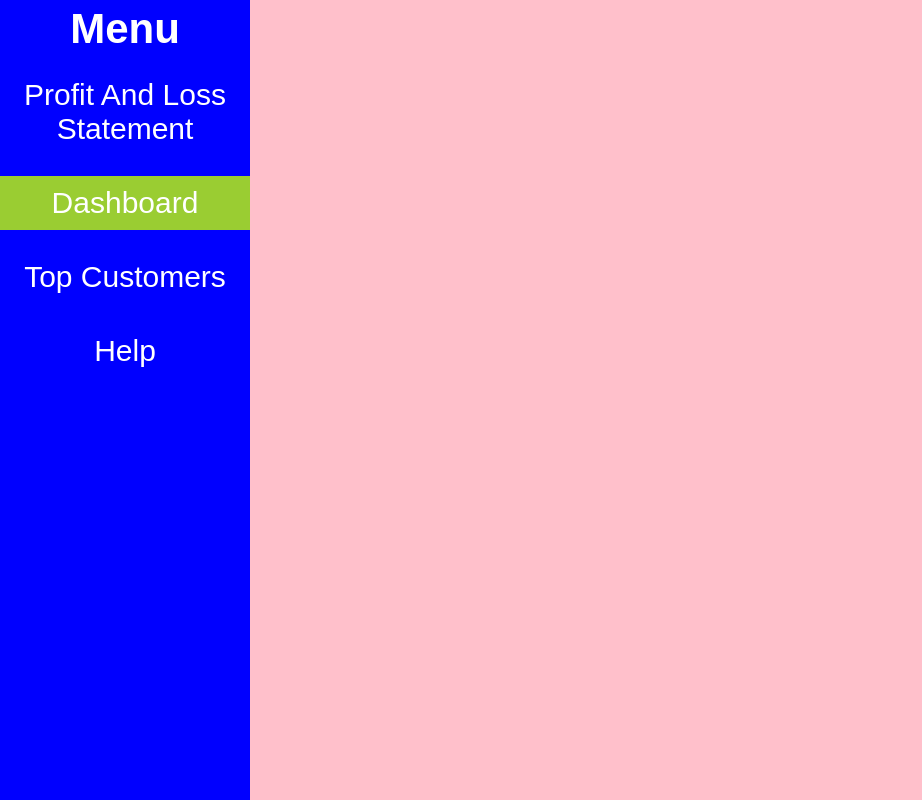
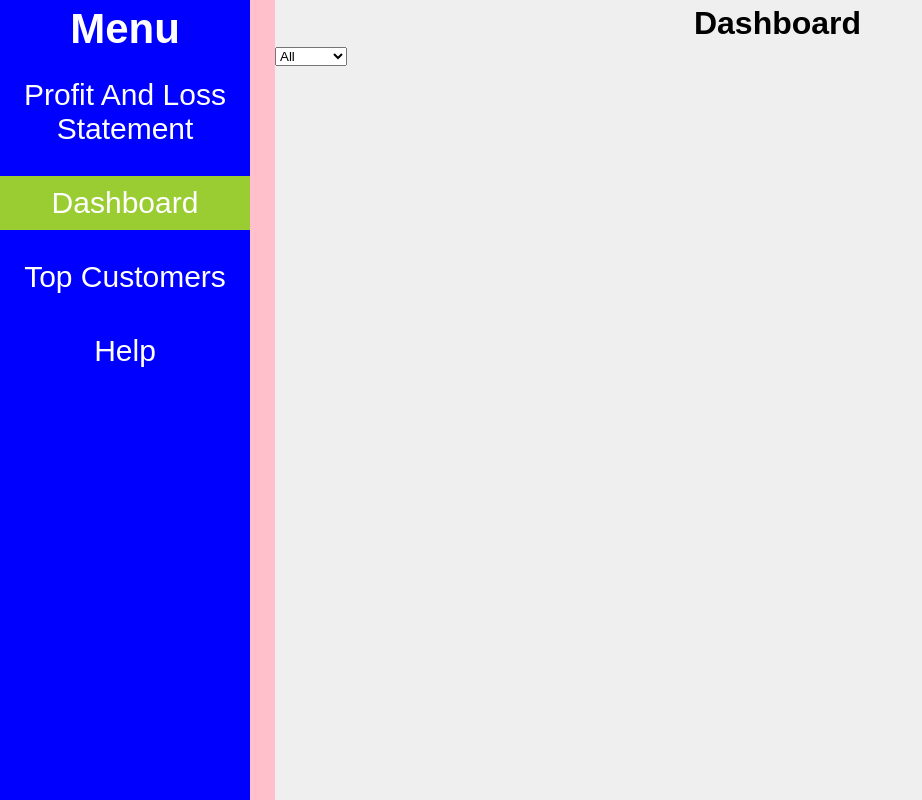
Before and after one commit to nmcolome/fin_assessment_tool, a React (Create React App) app: page / in a window 1280 px wide. Both pictures are taken after a click on the button "Dashboard". Shown: the whole page, without its empty margins (0-922 px from the left). Built offline with nearby package versions, Linux system fonts and the light colour scheme; no server answers.

Commit message:
Initial dashboard component

```diff
--- a/src/components/App.js
+++ b/src/components/App.js
@@ -2,6 +2,7 @@ import React, { Component } from 'react';
 import './styles/App.css';
 import Sidebar from './Sidebar'
 import ProfitAndLoss from './ProfitAndLoss'
+import Dashboard from './Dashboard'
 
 class App extends Component {
   constructor() {
@@ -16,14 +17,14 @@ class App extends Component {
     switch(view) {
       case 'profit':
         return <ProfitAndLoss />
-  //     case 'dashboard':
-  //       return <Dashboard />
+      case 'dashboard':
+        return <Dashboard />
   //     case 'top':
   //       return <TopCustomers />
   //     case 'help':
   //       return <Help />
-  //     default:
-  //       return <ProfitAndLoss />
+      default:
+        return <ProfitAndLoss />
     }
   }
 
--- /dev/null
+++ b/src/components/Dashboard.js
@@ -0,0 +1,53 @@
+import React, { Component } from 'react'
+import './styles/Dashboard.css'
+
+class Dashboard extends Component {
+  constructor() {
+    super()
+    this.state = {
+      indicators: [],
+      region: 'all'
+    }
+    this.handleOnChange = this.handleOnChange.bind(this)
+  }
+
+  componentDidMount() {
+    fetch('http://localhost:3000/api/v1/dashboard')
+    .then(response => {
+      return response.json()
+    })
+    .then(data => {
+      this.setState({
+        indicators: data
+      })
+    })
+    .catch(error => {
+      console.error(error)
+    })
+  }
+
+  handleOnChange(event) {
+    this.setState({
+      region: event.target.value
+    })
+  }
+
+  render() {
+    return (
+      <div className="dashboard">
+        <h1>Dashboard</h1>
+        <select name="region" onChange={this.handleOnChange}>
+          <option value="all">All</option>
+          <option value="Region1">Region1</option>
+          <option value="Region2">Region2</option>
+          <option value="Region3">Region3</option>
+          <option value="Region4">Region4</option>
+          <option value="Region5">Region5</option>
+          <option value="Region6">Region6</option>
+        </select>
+      </div>
+    )
+  }
+}
+
+export default Dashboard
--- /dev/null
+++ b/src/components/styles/Dashboard.css
@@ -0,0 +1,5 @@
+.dashboard {
+  margin-left: 275px;
+  background-color: #efefef;
+  width: 80%;
+}
```
